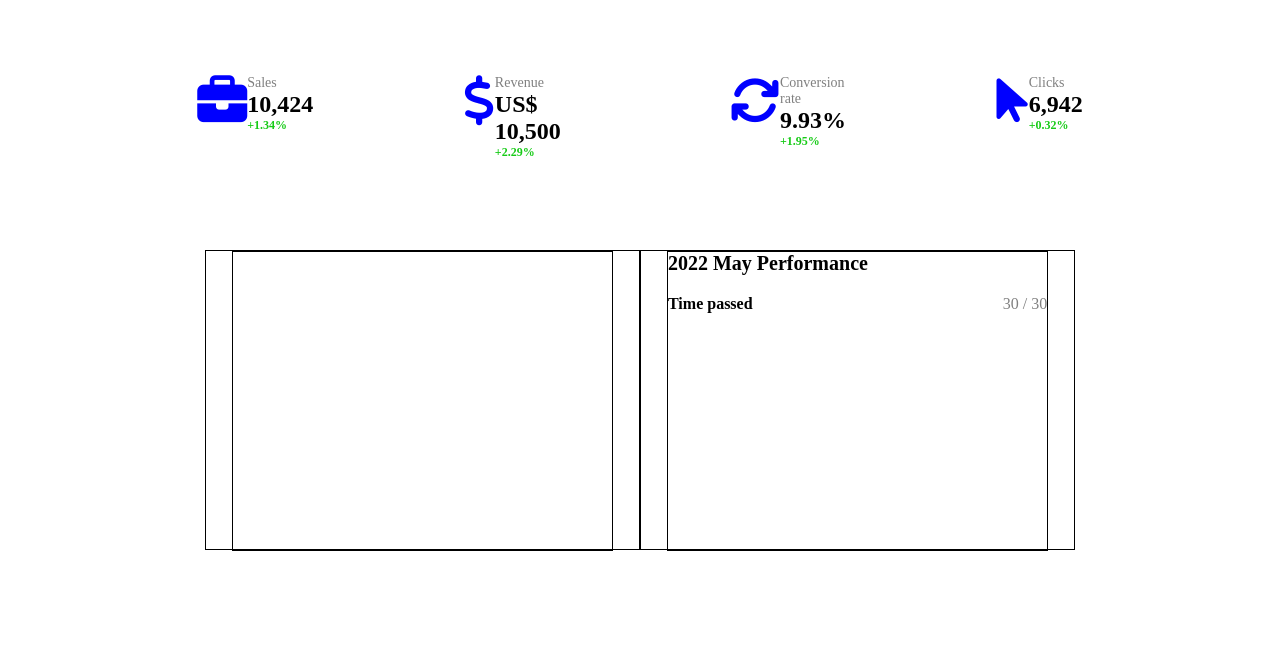
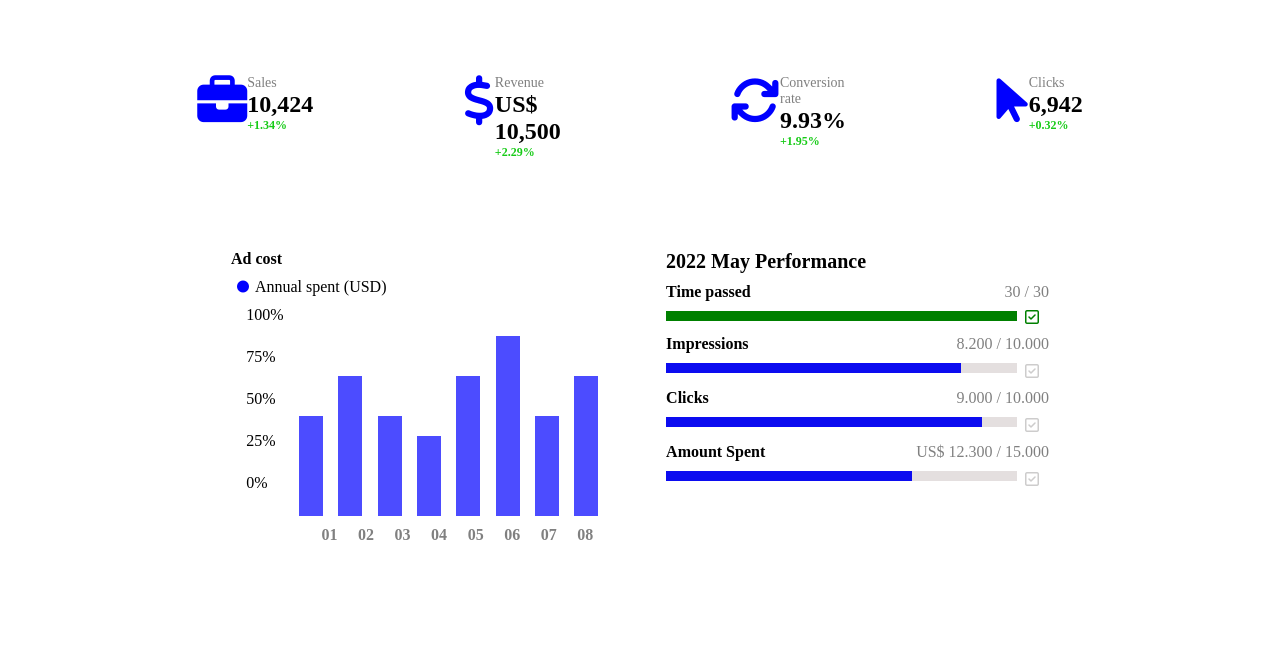
Before and after one commit to andrijanasharkoskaa/Code-Academy, a plain HTML site: page Business Dashboard/index.html in a window 1280 px wide. Shown: the part 155-800 px from the top of the page. Drawn offline with Linux system fonts and the light colour scheme.

Commit message:
creating ad cost statistics

```diff
--- a/Business Dashboard/css/style.css
+++ b/Business Dashboard/css/style.css
@@ -145,18 +145,80 @@
 .ad-cost {
   width: 34%;
   height: 300px;
-  border: 1px solid black;
+  /* border: 1px solid black; */
+}
+.info-text {
+  display: flex;
+  justify-content: start;
+  margin-top: 10px;
+}
+.fa-circle {
+  color: blue;
+  font-size: 12px;
+  margin: 3px 6px;
+}
+.graph {
+  width: 100%;
+}
+
+.stats ul li {
+  margin: 0 0 4px 0;
+  list-style-type: none;
+  padding-bottom: 20px;
+}
+.percent {
+  display: flex;
+  justify-content: space-evenly;
+}
+
+.blue-div {
+  display: block;
+  rotate: 180deg;
+}
+
+.blue-div div {
+  width: 24px;
+  height: 100px;
+  background-color: blue;
+  opacity: 0.7;
+}
+#diff-size {
+  height: 140px;
+}
+#other-size {
+  height: 80px;
+}
+#other-size2 {
+  height: 180px;
+}
+.amount-number {
+  color: gray;
+}
+.days {
+  display: flex;
+  justify-content: space-evenly;
+  margin-top: 10px;
+}
+.days div {
+  margin-left: 20px;
+  text-align: center;
+}
+#one {
+  margin-left: 90px;
 }
 .performance {
   width: 34%;
   height: 300px;
-  border: 1px solid black;
+  /* border: 1px solid black; */
 }
 .cost-wrapper {
   width: 88%;
   height: 300px;
-  border: 1px solid black;
+  /* border: 1px solid black; */
   margin: 0 auto;
+}
+.annual {
+  margin-bottom: 10px;
 }
 .performance .text {
   font-size: 20px;
@@ -164,7 +226,7 @@
 .time {
   display: flex;
   justify-content: space-between;
-  margin: 20px 0;
+  margin: 10px 0;
 }
 .desc {
   font-weight: 900;
@@ -172,3 +234,49 @@
 .num {
   color: gray;
 }
+.slider {
+  display: flex;
+  justify-content: space-between;
+  padding: 0 10px 0 0;
+}
+.slider div {
+  width: 94%;
+  height: 10px;
+  background-color: green;
+}
+.icon {
+  color: green;
+  margin-top: -2px;
+}
+.icon-gray {
+  color: rgb(205, 204, 204);
+}
+.impressions {
+  width: 94%;
+}
+.gray-slider div {
+  width: 94%;
+  height: 10px;
+  background-color: gray;
+}
+.slider-gray {
+  display: flex;
+  justify-content: space-between;
+  padding: 0 10px 0 0;
+}
+.slider-gray div {
+  width: 94%;
+  height: 10px;
+  background-color: rgb(228, 223, 223);
+}
+.slider-gray div .inner-div {
+  width: 84%;
+  height: 10px;
+  background-color: rgb(12, 12, 240);
+}
+#size {
+  width: 90%;
+}
+#size2 {
+  width: 70%;
+}
--- a/Business Dashboard/index.html
+++ b/Business Dashboard/index.html
@@ -78,7 +78,62 @@
       <!-- Charts -->
       <div class="charts">
         <div class="ad-cost">
-          <div class="cost-wrapper"></div>
+          <div class="cost-wrapper">
+            <div class="desc">Ad cost</div>
+            <div class="info-text">
+              <i class="fa-solid fa-circle"></i>
+              <div class="annual">Annual spent (USD)</div>
+            </div>
+            <!-- Graph -->
+            <div class="graph">
+              <div class="percent">
+                <div class="stats">
+                  <ul>
+                    <li>100%</li>
+                    <li>75%</li>
+                    <li>50%</li>
+                    <li>25%</li>
+                    <li>0%</li>
+                  </ul>
+                </div>
+                <div class="blue-div">
+                  <div></div>
+                </div>
+                <div class="blue-div">
+                  <div id="diff-size"></div>
+                </div>
+                <div class="blue-div">
+                  <div></div>
+                </div>
+                <div class="blue-div">
+                  <div id="other-size"></div>
+                </div>
+                <div class="blue-div">
+                  <div id="diff-size"></div>
+                </div>
+                <div class="blue-div">
+                  <div id="other-size2"></div>
+                </div>
+                <div class="blue-div">
+                  <div></div>
+                </div>
+                <div class="blue-div">
+                  <div id="diff-size"></div>
+                </div>
+              </div>
+
+              <div class="days">
+                <div id="one">01</div>
+                <div>02</div>
+                <div>03</div>
+                <div>04</div>
+                <div>05</div>
+                <div>06</div>
+                <div>07</div>
+                <div>08</div>
+              </div>
+            </div>
+          </div>
         </div>
 
         <!-- Performance -->
@@ -89,6 +144,42 @@
               <div class="desc">Time passed</div>
               <div class="num">30 / 30</div>
             </div>
+            <div class="slider">
+              <div></div>
+              <i class="fa-regular fa-square-check icon"></i>
+            </div>
+            <div class="time">
+              <div class="desc">Impressions</div>
+              <div class="num">8.200 / 10.000</div>
+            </div>
+            <div class="slider-gray">
+              <div>
+                <div class="inner-div"></div>
+              </div>
+              <i class="fa-regular fa-square-check icon-gray"></i>
+            </div>
+
+            <div class="time">
+              <div class="desc">Clicks</div>
+              <div class="num">9.000 / 10.000</div>
+            </div>
+            <div class="slider-gray">
+              <div>
+                <div class="inner-div" id="size"></div>
+              </div>
+              <i class="fa-regular fa-square-check icon-gray"></i>
+            </div>
+
+            <div class="time">
+              <div class="desc">Amount Spent</div>
+              <div class="num">US$ 12.300 / 15.000</div>
+            </div>
+            <div class="slider-gray">
+              <div>
+                <div class="inner-div" id="size2"></div>
+              </div>
+              <i class="fa-regular fa-square-check icon-gray"></i>
+            </div>
           </div>
         </div>
       </div>
```
